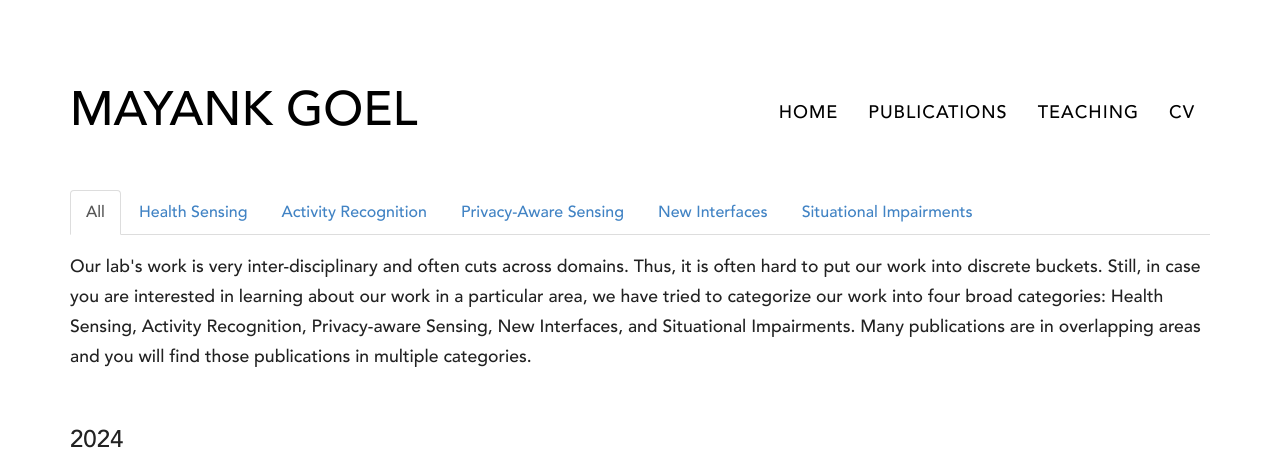
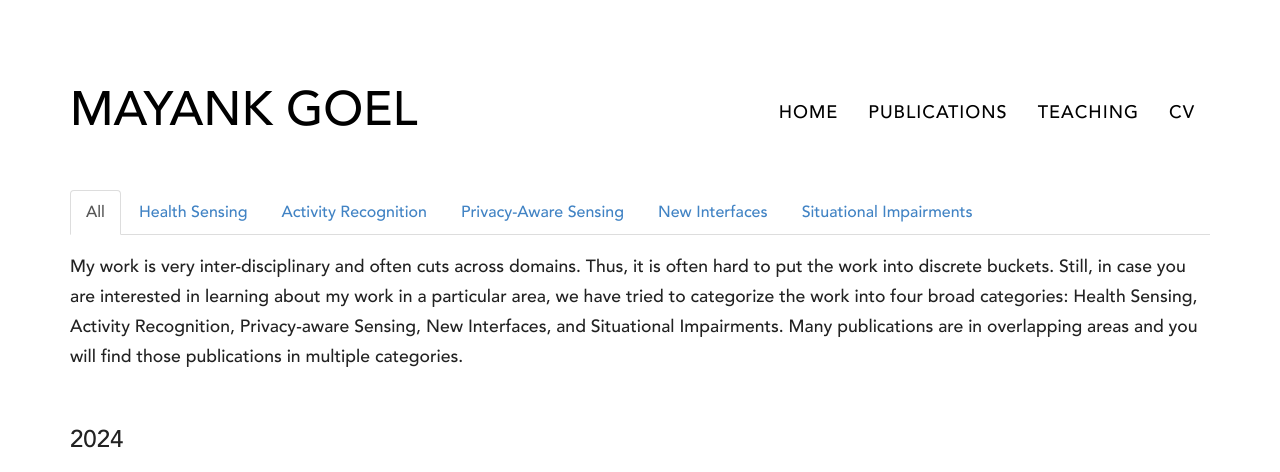
Before and after one commit to mynkgoel/mynkgoel.github.io, a Jekyll site: the page built from publications/index.html, in a window 1280 px wide and 900 px high, cut to the strip 0-472 px from the top of the window. Built offline with Jekyll 4.4.1, drawn with Linux system fonts in a browser that asks for light colours; nearby versions of some CDN libraries.

Commit message:
Update index.html

```diff
--- a/publications/index.html
+++ b/publications/index.html
@@ -24,7 +23,7 @@ redirect_from:
 
   <div class="row">
   <div class="col-sm-12">
-    <h3>Our lab's work is very inter-disciplinary and often cuts across domains. Thus, it is often hard to put our work into discrete buckets. Still, in case you are interested in learning about our work in a particular area, we have tried to categorize our work into four broad categories: Health Sensing, Activity Recognition, Privacy-aware Sensing, New Interfaces, and Situational Impairments. Many publications are in overlapping areas and you will find those publications in multiple categories.
+    <h3>My work is very inter-disciplinary and often cuts across domains. Thus, it is often hard to put the work into discrete buckets. Still, in case you are interested in learning about my work in a particular area, we have tried to categorize the work into four broad categories: Health Sensing, Activity Recognition, Privacy-aware Sensing, New Interfaces, and Situational Impairments. Many publications are in overlapping areas and you will find those publications in multiple categories.
 
   </div>
 
```
Also changed, not shown: other parts of publications/index.html (+0 -1 lines).
